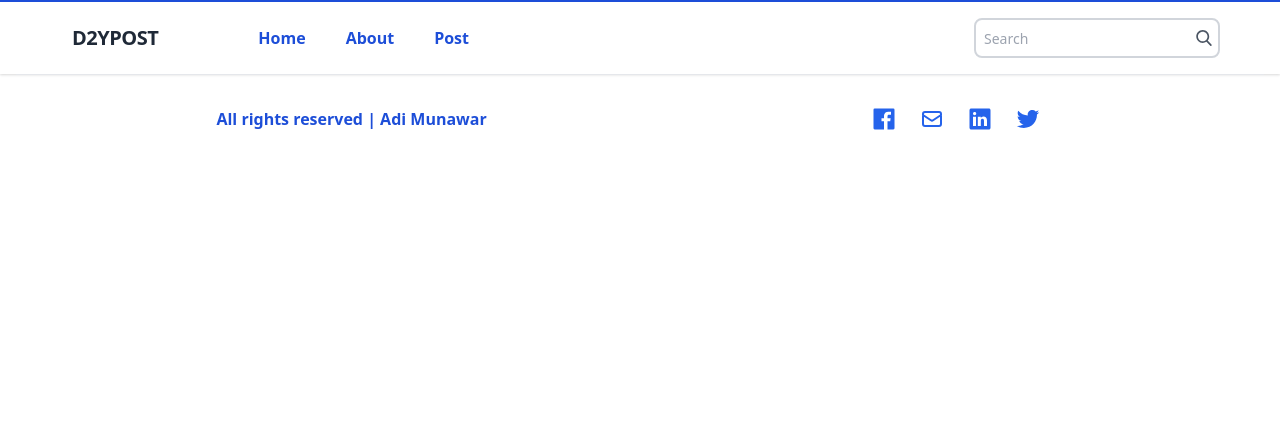
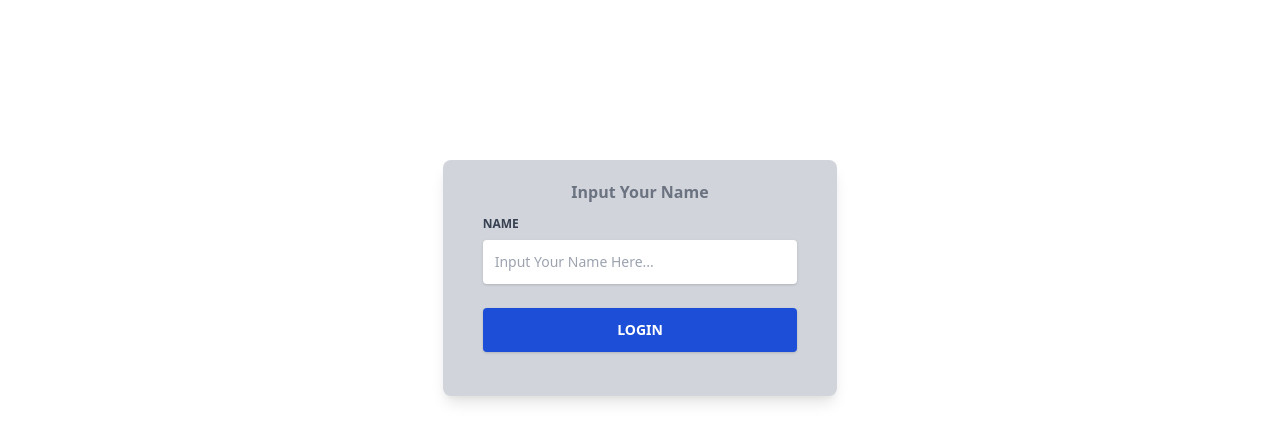
Before and after one commit to AdiMunawar31/vue-advance, a Vue app: page /login in a window 1280 px wide. Shown: the top 442 px of the page. Built offline with nearby package versions, Linux system fonts and the light colour scheme.

Commit message:
membuat local storage

```diff
--- a/src/App.vue
+++ b/src/App.vue
@@ -1,16 +1,3 @@
 <template>
-  <Navbar class="hidden md:flex" />
-  <router-view></router-view>
-  <Footer />
-  <NavbarMobile class="md:hidden flex" />
+  <router-view />
 </template>
-
-<script>
-import Navbar from "./components/Navbar.vue";
-import NavbarMobile from "./components/NavbarMobile.vue";
-import Footer from "./components/Footer.vue";
-
-export default {
-  components: { Navbar, NavbarMobile, Footer },
-};
-</script>
--- a/src/components/AboutComp.vue
+++ b/src/components/AboutComp.vue
@@ -186,7 +186,8 @@
                 "
                 disabled
               >
-Lorem ipsum dolor sit amet consectetur adipisicing elit. Dolorem natus nobis odio. Lorem ipsum dolor sit amet consectetur adipisicing elit. Accusantium, eveniet fugiat? Explicabo assumenda dignissimos quisquam perspiciatis corporis sint commodi cumque rem tempora!</textarea
+“You do not need to be great to start something. Do it now and do not ever put off because the chance may not come twice.”
+</textarea
               >
             </div>
 
--- a/src/components/HomeComp.vue
+++ b/src/components/HomeComp.vue
@@ -1,7 +1,9 @@
 <template>
   <div class="flex bg-gray-100 py-24 justify-center">
     <div class="p-12 text-center max-w-2xl">
-      <div class="md:text-3xl text-3xl font-bold">Want to discover more ?</div>
+      <div class="md:text-3xl text-3xl font-bold">
+        Welcome To My Website "{{ name }}"
+      </div>
       <div class="text-xl font-normal mt-4">
         {{ data.title }}
       </div>
@@ -23,7 +25,7 @@
             svelte-jqwywd
           "
         >
-          <router-link to="/about">About Me</router-link>
+          <router-link to="/about">About Adi</router-link>
         </div>
       </div>
     </div>
@@ -36,11 +38,15 @@ import { ref } from "vue";
 export default {
   async setup() {
     const data = ref("");
+    const name = ref("");
+
+    const user = localStorage.getItem("NAME");
+    name.value = user;
 
     const result = await fetch("https://jsonplaceholder.typicode.com/posts/42");
     data.value = await result.json();
 
-    return { data };
+    return { data, name };
   },
 };
 </script>
--- a/src/components/Loader.vue
+++ b/src/components/Loader.vue
@@ -5,14 +5,10 @@
         text-blue-700
         opacity-75
         top-1/2
-        my-auto
-        mx-auto
         flex
         justify-center
         align-center
         relative
-        w-0
-        h-0
       "
     >
       <i class="fas fa-circle-notch fa-spin fa-3x"></i>
--- a/src/components/Navbar.vue
+++ b/src/components/Navbar.vue
@@ -38,7 +38,7 @@
         w-full
         flex-grow
         lg:flex
-        lg:items-center
+        lg:justify-around
         lg:w-auto
         lg:px-3
         px-8
@@ -50,7 +50,7 @@
         <router-link
           to="/"
           class="
-            block
+            flex
             mt-4
             lg:inline-block
             lg:mt-0
@@ -65,9 +65,10 @@
           Home
         </router-link>
         <router-link
+          exact-active-class="active"
           to="/about"
           class="
-            block
+            flex
             mt-4
             lg:inline-block
             lg:mt-0
@@ -79,12 +80,12 @@
             mr-2
           "
         >
-          About
+          About Adi
         </router-link>
         <router-link
           to="/post"
           class="
-            block
+            flex
             mt-4
             lg:inline-block
             lg:mt-0
@@ -139,6 +140,45 @@
           </svg>
         </button>
       </div>
+      <button
+        class="
+          block
+          mt-4
+          lg:inline-block
+          lg:mt-0
+          text-white
+          px-4
+          py-2
+          rounded
+          bg-blue-700
+          ml-5
+        "
+        @click="logout"
+      >
+        <i class="fas fa-sign-out-alt"></i> Logout
+      </button>
     </div>
   </nav>
 </template>
+
+<script>
+import { useRouter } from "vue-router";
+import { ref } from "vue";
+
+export default {
+  setup() {
+    const route = useRouter();
+
+    const name = ref("");
+
+    const logout = () => {
+      localStorage.setItem("LOGIN", false);
+      localStorage.setItem("NAME", name.value);
+
+      route.push({ name: "Login" });
+    };
+
+    return { logout, name };
+  },
+};
+</script>
--- a/src/components/NavbarMobile.vue
+++ b/src/components/NavbarMobile.vue
@@ -1,4 +1,20 @@
 <template>
+  <!-- <div
+    class="
+      m-2
+      p-3
+      rounded-full
+      bg-blue-700
+      fixed
+      top-0
+      left-0
+      flex
+      opacity-50
+      hover:opacity-100
+    "
+  >
+    <i class="fas fa-sign-out-alt text-white justify-center align-center"></i>
+  </div> -->
   <nav class="w-full fixed bottom-0 flex text-xs bg-white border-t-2">
     <ul
       v-for="menu in navMenu"
@@ -6,7 +22,7 @@
       :name="menu.name"
       class="w-full flex justify-evenly text-center focus:outline-none p-1"
     >
-      <li>
+      <li @onclick="menus">
         <span :class="menu.icon"></span>
 
         <div class="text-gray-500 group-hover:text-yellow-500">
@@ -19,10 +35,16 @@
 
 <script>
 import { reactive } from "vue";
+import { useRoute } from "vue-router";
+
 export default {
   setup() {
     const navMenu = reactive([
-      { name: "Home", icon: "fas fa-home text-lg text-blue-700", link: "/" },
+      {
+        name: "Home",
+        icon: "fas fa-home text-lg text-blue-700",
+        link: "/",
+      },
       {
         name: "About",
         icon: "fas fa-user-graduate text-lg text-blue-700",
@@ -33,10 +55,27 @@ export default {
         icon: "fas fa-server text-lg text-blue-700",
         link: "/post",
       },
+      {
+        name: "Logout",
+        icon: "fas fa-sign-out-alt text-lg text-blue-700",
+        link: "/login",
+      },
     ]);
+
+    const route = useRoute();
+    const name = route.name;
+
+    // console.log(name);
+
+    const menus = () => {
+      if (navMenu.name == name) {
+        navMenu.isActive = true;
+      }
+    };
 
     return {
       navMenu,
+      menus,
     };
   },
 };
--- /dev/null
+++ b/src/pages/Dashboard.vue
@@ -0,0 +1,16 @@
+<template>
+  <Navbar class="hidden md:flex" />
+  <router-view></router-view>
+  <Footer />
+  <NavbarMobile class="md:hidden flex" />
+</template>
+
+<script>
+import Navbar from "../components/Navbar.vue";
+import NavbarMobile from "../components/NavbarMobile.vue";
+import Footer from "../components/Footer.vue";
+
+export default {
+  components: { Navbar, NavbarMobile, Footer },
+};
+</script>
--- /dev/null
+++ b/src/pages/Login.vue
@@ -0,0 +1,101 @@
+<template>
+  <section class="w-full">
+    <div class="container mx-auto">
+      <div class="flex content-center items-center justify-center">
+        <div class="w-full md:w-4/12 lg:w-4/12 px-4 py-40">
+          <div
+            class="
+              flex flex-col
+              min-w-0
+              break-words
+              w-full
+              mb-6
+              shadow-lg
+              rounded-lg
+              bg-gray-300
+              border-0
+            "
+          >
+            <div class="flex-auto px-4 lg:px-10 py-10 pt-0">
+              <div class="text-gray-500 text-center mb-3 font-bold">
+                <h3 class="mt-5">Input Your Name</h3>
+              </div>
+              <form>
+                <div class="relative w-full mb-3">
+                  <label
+                    class="block uppercase text-gray-700 text-xs font-bold mb-2"
+                    for="grid-password"
+                    >Name</label
+                  >
+                  <input
+                    type="text"
+                    v-model="name"
+                    class="
+                      px-3
+                      py-3
+                      placeholder-gray-400
+                      text-gray-700
+                      bg-white
+                      rounded
+                      text-sm
+                      shadow
+                      w-full
+                    "
+                    id="name"
+                    placeholder="Input Your Name Here..."
+                  />
+                </div>
+
+                <div class="text-center mt-6">
+                  <button
+                    class="
+                      bg-blue-700
+                      text-white
+                      hover:bg-blue-500
+                      text-sm
+                      font-bold
+                      uppercase
+                      px-6
+                      py-3
+                      rounded
+                      shadow
+                      hover:shadow-lg
+                      mr-1
+                      mb-1
+                      w-full
+                    "
+                    @click="login"
+                  >
+                    LOGIN
+                  </button>
+                </div>
+              </form>
+            </div>
+          </div>
+        </div>
+      </div>
+    </div>
+  </section>
+</template>
+
+<script>
+import { useRouter } from "vue-router";
+import { ref } from "vue";
+
+export default {
+  setup() {
+    const route = useRouter();
+
+    const name = ref("");
+
+    const login = () => {
+      localStorage.setItem("LOGIN", true);
+      localStorage.setItem("NAME", name.value);
+
+      route.push({ name: "Home" });
+    };
+
+    return { login, name };
+  },
+};
+</script>
--- a/src/router/index.js
+++ b/src/router/index.js
@@ -3,28 +3,42 @@ import { createWebHistory, createRouter } from "vue-router";
 import Home from "../pages/Home.vue";
 import About from "../pages/About.vue";
 import Post from "../pages/Post.vue";
+import Login from "../pages/Login.vue";
+import Dashboard from "../pages/Dashboard.vue";
 import PostDetail from "../pages/PostDetail.vue";
 
 const routes = [
   {
+    path: "/login",
+    name: "Login",
+    component: Login,
+  },
+  {
     path: "/",
+    name: "Dashboard",
+    component: Dashboard,
+    children: [
+      {
+        path: "",
         name: "Home",
         component: Home,
       },
       {
-    path: "/about",
+        path: "about",
         name: "About",
         component: About,
       },
       {
-    path: "/post",
+        path: "post",
         name: "Post",
         component: Post,
       },
       {
-    path: "/post/:id",
+        path: "post/:id",
         name: "PostDetail",
         component: PostDetail,
+      },
+    ],
   },
 ];
 
@@ -33,4 +47,12 @@ const router = createRouter({
   routes,
 });
 
+router.beforeEach((to, from, next) => {
+  const isLogin = JSON.parse(localStorage.getItem("LOGIN"));
+
+  if (to.name !== "Login" && !isLogin) next({ name: "Login" });
+  if (to.name === "Login" && isLogin) next({ name: "Home" });
+  else next();
+});
+
 export default router;
```
Lines whose indentation alone changed are shown as unchanged.
